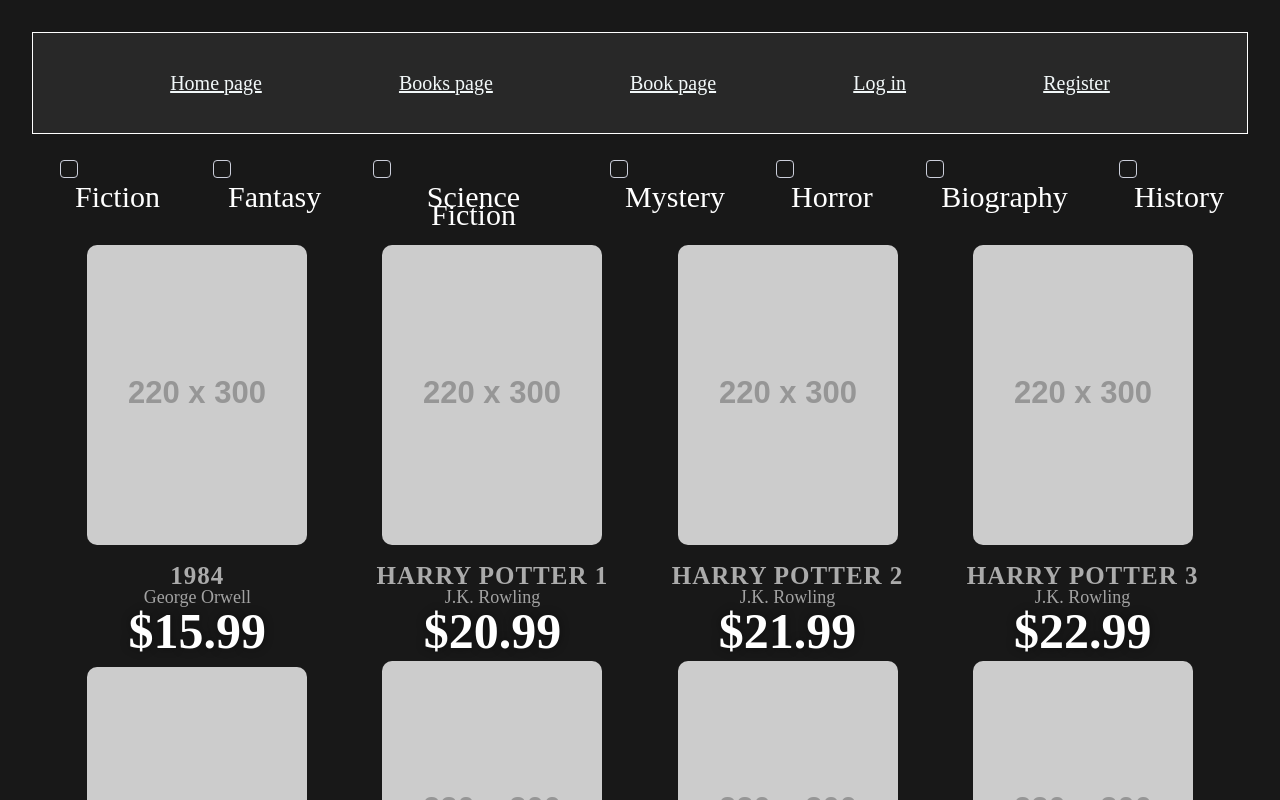
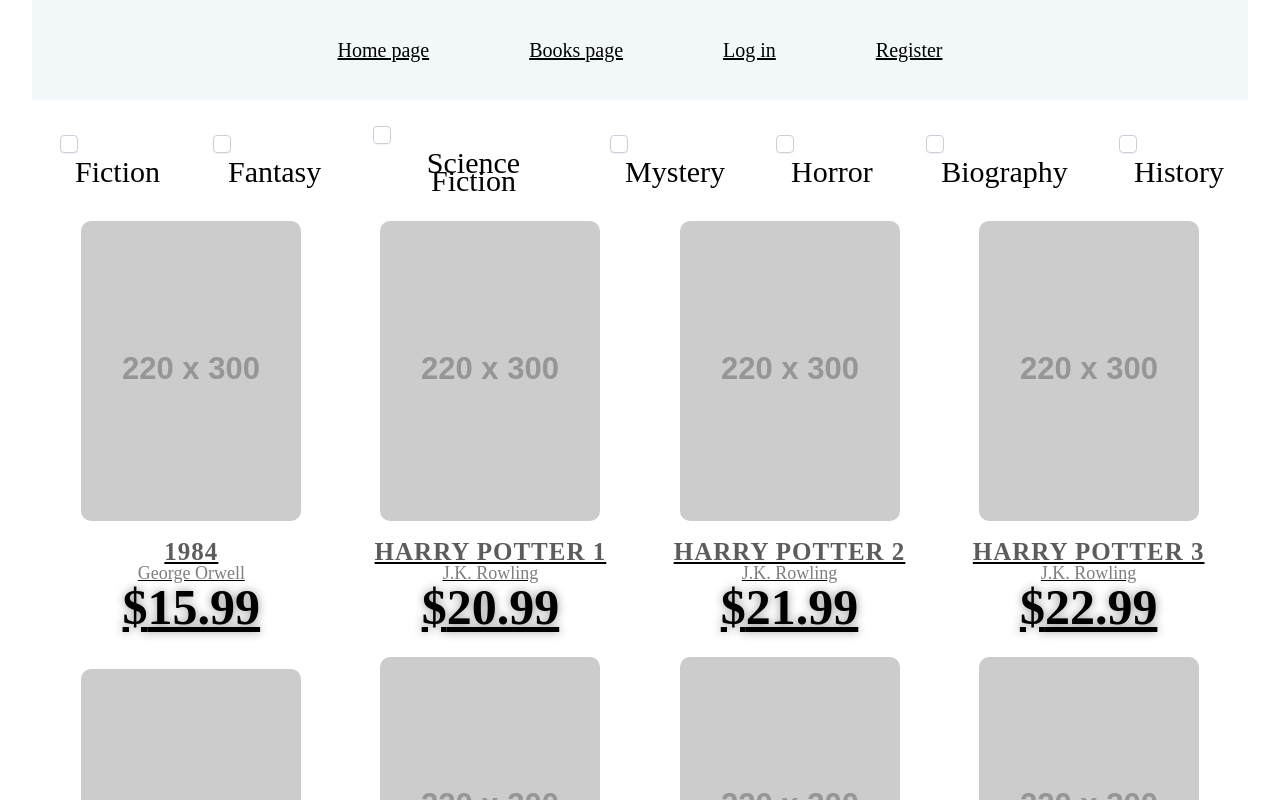
Before and after one commit to kimish1/AWebsite, a React (Vite) app: page /page-books in a window 1280 px wide. Shown: the top 800 px of the page. Built offline with nearby package versions, Linux system fonts and the light colour scheme.

Commit message:
A website books 5

```diff
--- a/src/App.css
+++ b/src/App.css
@@ -1,5 +1,4 @@
 #root {
-  max-width: 1750px;
   margin: 0 auto;
   padding: 2rem;
   text-align: center;
@@ -8,6 +7,7 @@
   font-size: 30px;
   margin-bottom: 10px;
 }
+
 .popular-books{
   display: flex;
   flex-flow: row wrap;
@@ -42,7 +42,7 @@
     letter-spacing: 1px;
   }
   .content .price {
-    color: white;
+    color: #000000;
     font-weight: 800;
     font-size: 50px;
     text-shadow: 0px 0px 10px rgba(0, 0, 0, 0.42);
@@ -52,6 +52,8 @@
 
 .content{
   padding: 5px;
+  max-width: 1750px;
+  margin: 0 auto;
 }
 
 /* From Uiverse.io by Yaya12085 */
@@ -61,9 +63,11 @@
   align-items: center;
   justify-content: space-around;
   width: calc(100% / 4 - 32px);
+  margin: 10px;
 }
 .card .image img {
   border-radius: 10px;
+  transition: all 0.5s cubic-bezier(0.16, 1, 0.3, 1);
 }
 h1 {
   font-size: 40px;
@@ -71,31 +75,30 @@
   text-align: left;
   margin-bottom: 5px;
 }
-
-.cards.second .card{
-  width: calc(100% / 3 - 32px)
-}
-
-.cards.third .card{
-  width: calc(100% / 5 - 34px);
+.card .image img:hover {
+  transform: translateY(-15px);
+  box-shadow:
+          0 20px 25px -5px rgba(0, 0, 0, 0.1),
+          0 10px 10px -5px rgba(0, 0, 0, 0.04);
+  border-color: rgba(124, 58, 237, 0.2);
 }
 
 .content .price {
-  color: white;
+  color: #000000;
   font-weight: 800;
   font-size: 50px;
   text-shadow: 0px 0px 10px rgba(0, 0, 0, 0.42);
 }
 
 .content .author {
-  color: rgba(255, 255, 255, 0.6);
+  color: rgba(40, 40, 40, 0.6);
   font-size: 18px;
 }
 
 .content .title {
   font-weight: 800;
   text-transform: uppercase;
-  color: rgba(255, 255, 255, 0.64);
+  color: rgba(0, 0, 0, 0.64);
   margin-top: 10px;
   font-size: 25px;
   letter-spacing: 1px;
@@ -107,7 +110,7 @@
   border: 0;
   border-radius: 100px;
   background-color: #2ba8fb;
-  color: #ffffff;
+  color: #000000;
   font-weight: Bold;
   transition: all 0.5s;
   -webkit-transition: all 0.5s;
--- a/src/components/Book/Book.tsx
+++ b/src/components/Book/Book.tsx
@@ -3,7 +3,9 @@
 
 const CardBook = (props: Book) => {
     return (
+
         <div className="card">
+            <a href={"/page-book/" + props.id}>
                 <div className="image">
                     <img src={props.img} alt={props.title} />
                 </div>
@@ -12,7 +14,9 @@
                     <div className="author">{props.author}</div>
                     <div className="price">${props.price}</div>
                 </div>
+            </a>
         </div>
+
     )
 }
 
--- a/src/components/Footer/style.css
+++ b/src/components/Footer/style.css
@@ -1,7 +1,8 @@
 .footer-wrapper{
     height: 100px;
     border: 1px solid #ffffff;
-    background-color: #282828;
+    background-color: #ffc581;
+    width: 100%;
     p:first-child{
         font-size: 24px;
         margin: 20px;
--- a/src/components/Header/Header.tsx
+++ b/src/components/Header/Header.tsx
@@ -7,7 +7,6 @@
                 <ul>
                     <li><a href="/">Home page</a></li>
                     <li><a href="/page-books">Books page</a></li>
-                    <li><a href="/page-book">Book page</a></li>
                     <li><a href="/page-log-in">Log in</a></li>
                     <li><a href="/page-register">Register</a></li>
                 </ul>
--- a/src/components/Header/style.css
+++ b/src/components/Header/style.css
@@ -1,18 +1,26 @@
-.header-wrapper{
+.header-wrapper {
     height: 100px;
-    border: 1px solid #ffffff;
-    background-color: #282828;
-
+    display: flex;
+    justify-content: center;
+    align-items: center;
+    position: relative;
+    background-color: #f2f8f9;
+    border: #bebebe;
+    z-index: 10;
+    margin-top: -32.5px;
     li{
         font-size: 20px;
         line-height: 100px;
         a{
-            color: #f2f8f9;
+            color: #000000;
         }
     }
 }
+
 .header-wrapper ul{
     display: flex;
     flex-wrap: nowrap;
-    justify-content: space-evenly;
+    gap: 100px;
+    margin: 0 auto;
+    list-style: none;
 }
--- a/src/index.css
+++ b/src/index.css
@@ -91,6 +91,7 @@
   font-size: 100%;
   font: inherit;
   vertical-align: baseline;
+  color: black;
 }
 /* HTML5 display-role reset for older browsers */
 article, aside, details, figcaption, figure,
@@ -99,8 +100,8 @@
 }
 body {
   line-height: 1;
-  background-color: #181818;
-  color: #ccc;
+  background-color: #ffffff;
+  color: #000000;
 }
 ol, ul {
   list-style: none;
--- a/src/main.tsx
+++ b/src/main.tsx
@@ -6,6 +6,7 @@
 import Books from "./pages/Books";
 import OneBook from "./pages/Book";
 import LogIn from "./pages/LogIn";
+// @ts-ignore
 import Register from "./pages/Register";
 
 createRoot(document.getElementById('root')!).render(
@@ -13,7 +14,7 @@
         <Routes>
             <Route path ="/" element={<Main/>} />
             <Route path ="/page-books" element={<Books />} />
-            <Route path ="/page-book" element={<OneBook />} />
+            <Route path ="/page-book/:id" element={<OneBook />} />
             <Route path ="/page-log-in" element={<LogIn />} />
             <Route path ="/page-register" element={<Register />} />
         </Routes>
--- a/src/pages/Book/index.tsx
+++ b/src/pages/Book/index.tsx
@@ -32,7 +32,7 @@
                         const author = authors.find((author) => author.id === book.authorId);
                         return (
                             <Book
-                                key={book.id}
+                                id={book.id}
                                 title={book.title}
                                 price={book.price}
                                 img="https://placehold.co/430x640"
--- a/src/pages/Books/index.tsx
+++ b/src/pages/Books/index.tsx
@@ -6,7 +6,6 @@
 import "./style.css"
 // @ts-ignore
 import Category from "../../components/Categories/Category.tsx";
-import "../../App.css"
 
 function Books() {
     return (
@@ -31,6 +30,7 @@
                         return (
                             <Book
                                 key={book.id}
+                                id={book.id}
                                 title={book.title}
                                 price={book.price}
                                 img={book.image}
--- a/src/pages/Books/style.css
+++ b/src/pages/Books/style.css
@@ -1,14 +1,26 @@
 /* From Uiverse.io by Shoh2008 */
+.card {
+    display: flex;
+    flex-direction: column;
+    align-items: center;
+    justify-content: space-around;
+    width: calc(100% / 4 - 32px);
+    margin: 100px;
+}
 .checkbox-wrapper-4 * {
     box-sizing: border-box;
-    color: white;
+    color: black;
     display: flex;
     margin: 5px;
 }
 .checkbox-wrapper-4 {
     display: flex;
     flex-flow: nowrap;
+    margin: 0 auto;
+    justify-content: center;
+    align-items: center;
     gap: 10px;
+    color: black;
 }
 
 .checkbox-wrapper-4 .cbx {
@@ -44,6 +56,7 @@
     border: 1px solid #cccfdb;
     transition: all 0.2s ease;
     box-shadow: 0 1px 1px rgba(0,16,75,0.05);
+    color: black;
 }
 
 .checkbox-wrapper-4 .cbx span:first-child svg {
@@ -51,7 +64,8 @@
     top: 3px;
     left: 2px;
     fill: none;
-    stroke: #fff;
+    stroke: #000000;
+    color: black;
     stroke-width: 2;
     stroke-linecap: round;
     stroke-linejoin: round;
@@ -66,6 +80,7 @@
     line-height: 18px;
     padding-left: 15px;
     font-size: 30px;
+    color: black;
 }
 .checkbox-wrapper-5 .cbx span:last-child {
     line-height: 18px;
--- a/src/pages/Main/style.css
+++ b/src/pages/Main/style.css
@@ -2,7 +2,15 @@
     font-size: 40px;
     padding: 75px;
     text-align: left;
+    margin-top: 500px;
 }
+.orange-square {
+    width: 1500px;
+    height: 500px;
+    background-color: #ffc581;
+    margin: auto;
+}
+
 .banner{
     width: 100%;
 
@@ -67,3 +75,7 @@
     color: var(--primary-color);
     text-decoration: underline;
 }
+.reviews{
+    width: 1000px;
+    margin: 0 auto;
+}
```
Also changed, not shown: src/pages/Main/index.tsx (+4 -24 lines). Lines whose indentation alone changed are shown as unchanged.
